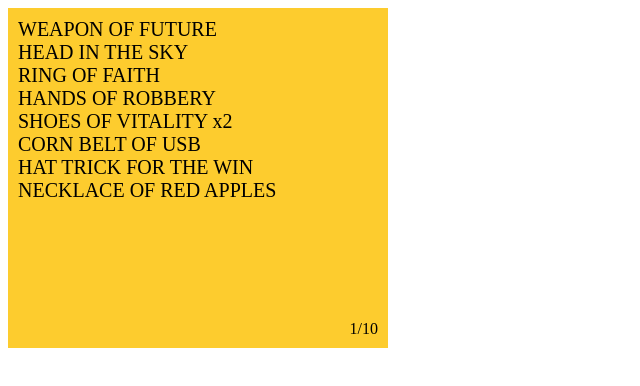
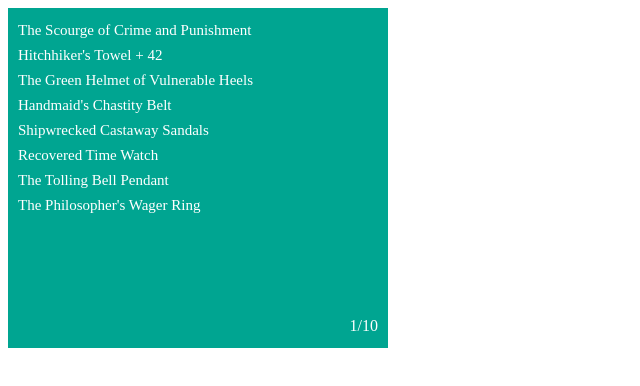
Before and after one commit to cyphermooncat/DGL, a plain HTML site: page index.html in a window 1280 px wide. Shown: the whole page, without its empty margins (0-640 px from the left). Drawn offline with Linux system fonts and the light colour scheme.

Commit message:
Update index.html

```diff
--- a/index.html
+++ b/index.html
@@ -3,12 +3,13 @@
         #decodedData {
             width: 360px;
             height: 320px;
-            background-color: #fdcc2e;
-            font-size: 20px;
-            color: black;
-            font-family: Andale Mono;
+            background-color: #00a591;
+            font-size: 15px;
+            color: white;
+            font-family: MonoPixel;
             position: relative;
             padding: 10px;
+            line-height:25px;
         }
 
         .page-number {
@@ -16,18 +17,18 @@
             bottom: 10px;
             right: 10px;
             font-size: 16px;
-            color: black;
+            color: white;
         }
     </style>
     <ul style="list-style: none; padding: 0; margin: 0;">
-        <li>WEAPON OF FUTURE</li>
-        <li>HEAD IN THE SKY</li>
-        <li>RING OF FAITH</li>
-        <li>HANDS OF ROBBERY</li>
-        <li>SHOES OF VITALITY x2</li>
-        <li>CORN BELT OF USB</li>
-        <li>HAT TRICK FOR THE WIN</li>
-        <li>NECKLACE OF RED APPLES</li>
+        <li>The Scourge of Crime and Punishment</li>
+        <li>Hitchhiker's Towel + 42</li>
+        <li>The Green Helmet of Vulnerable Heels</li>
+        <li>Handmaid's Chastity Belt</li>
+        <li>Shipwrecked Castaway Sandals</li>
+        <li>Recovered Time Watch</li>
+        <li>The Tolling Bell Pendant</li>
+        <li>The Philosopher's Wager Ring</li>
     </ul>
     <div class="page-number">1/10</div>
 </div>
```
